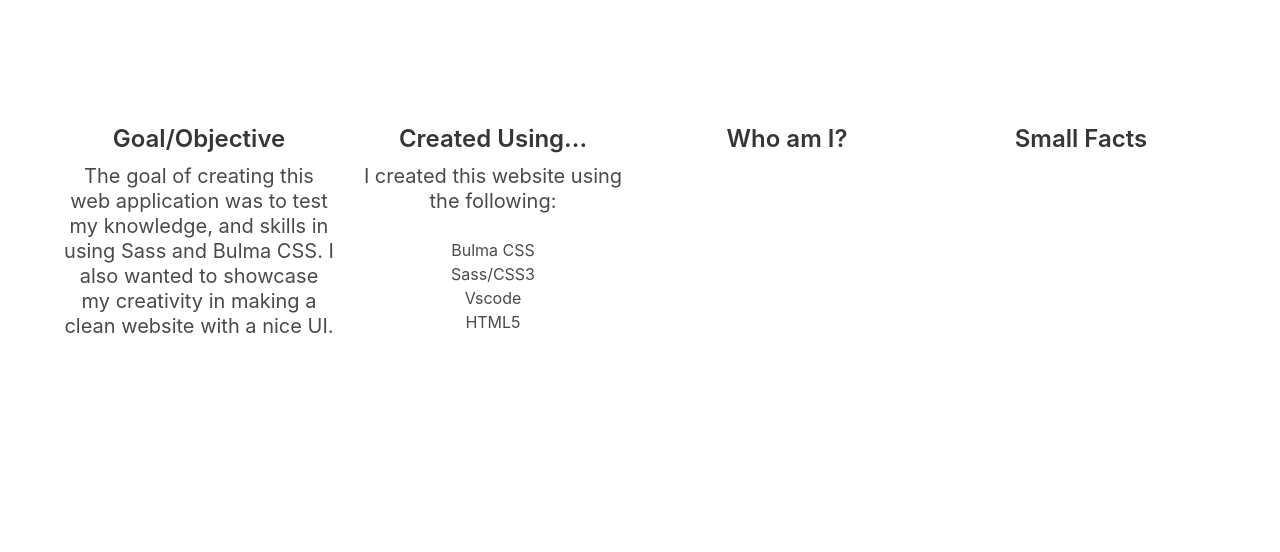
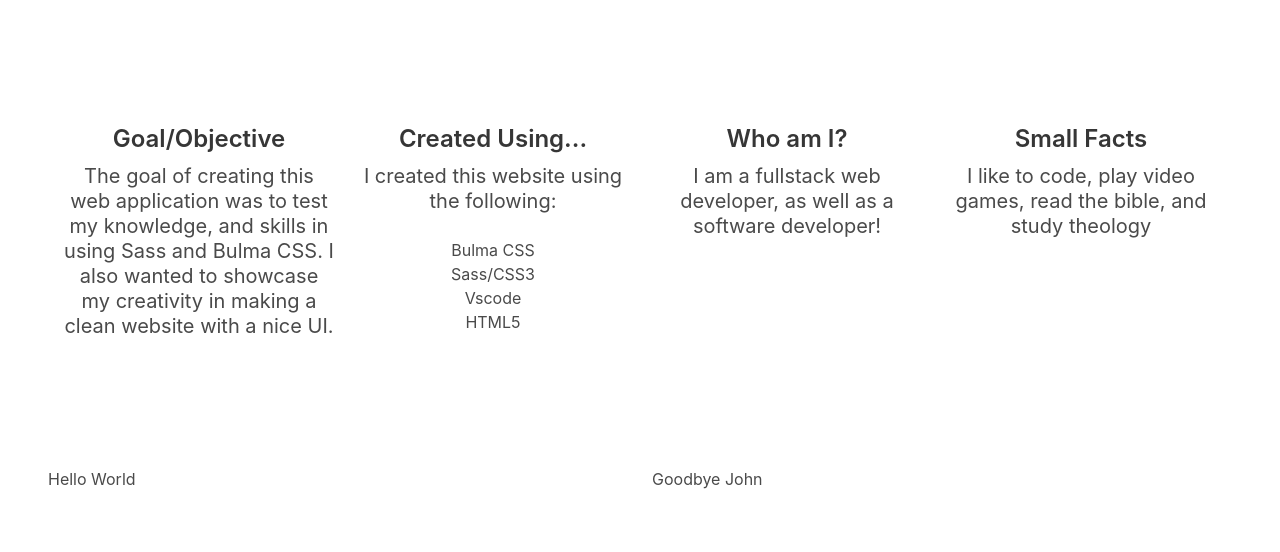
Before and after one commit to Jwill1551/FirstBulmaWebApp, a website: page index.html in a window 1280 px wide. Shown: the part 248-800 px from the top of the page. Drawn offline with Linux system fonts and the light colour scheme.

Commit message:
recently updated

```diff
--- a/index.html
+++ b/index.html
@@ -26,11 +26,11 @@
       </div>
   </nav>
 
-  <div class="container has-text-centered main-content">
+  <div class="container has-text-centered main-content sec">
     <h1 class="title has-text-black">Hi and welcome! My name is Joshua!</h1>
     <h2 class="subtitle"> This website is an web application I created using <i id="sass-color">Sass</i> along with <i id="bulma-color">Bulma CSS</i>.</h2>
 
-    <div class="columns">
+    <div class="columns new-outline-style">
       <div class="column">
         <h3 class="title is-4 p-2 item-title"> Goal/Objective </h3>
         <h4 class="subtitle">The goal of creating this web application was to test my knowledge,
@@ -50,24 +50,31 @@
       </div>
       <div class="column">
         <h3 class="title is-4 p-2 item-title"> Who am I? </h3>
-        <h4 class="subtitle"></h4>
+        <h4 class="subtitle">I am a fullstack web developer, as well as a software developer!</h4>
       </div>
       <div class="column">
         <h3 class="title is-4 p-2 item-title"> Small Facts </h3>
-        <h4 class="subtitle"></h4>
+        <h4 class="subtitle">I like to code, play video games, read the bible, and study theology</h4>
       </div>
     </div>
   </div>
 
-  <div class="section">
+  <div class="section sec">
+    <div class="columns">
+      <div class="column">
+        Hello World
+      </div>
+      <div class="column">
+        Goodbye John
+      </div>
+    </div>
+  </div>
+
+  <div class="section sec">
 
   </div>
 
-  <div class="section">
-
-  </div>
-
-  <div class="section">
+  <div class="section sec">
 
   </div>
 
--- a/package.json
+++ b/package.json
@@ -1,5 +1,6 @@
 {
   "dependencies": {
-    "bulma": "^0.9.3"
+    "bulma": "^0.9.3",
+    "sass": "^1.45.2"
   }
 }
--- a/src/style/style.css
+++ b/src/style/style.css
@@ -15,4 +15,8 @@ body {
   margin-top: 4em;
 }
 
+.sec {
+  margin-bottom: 5em;
+}
+
 /*# sourceMappingURL=style.css.map */
```
Also changed, not shown: 1 other file.
